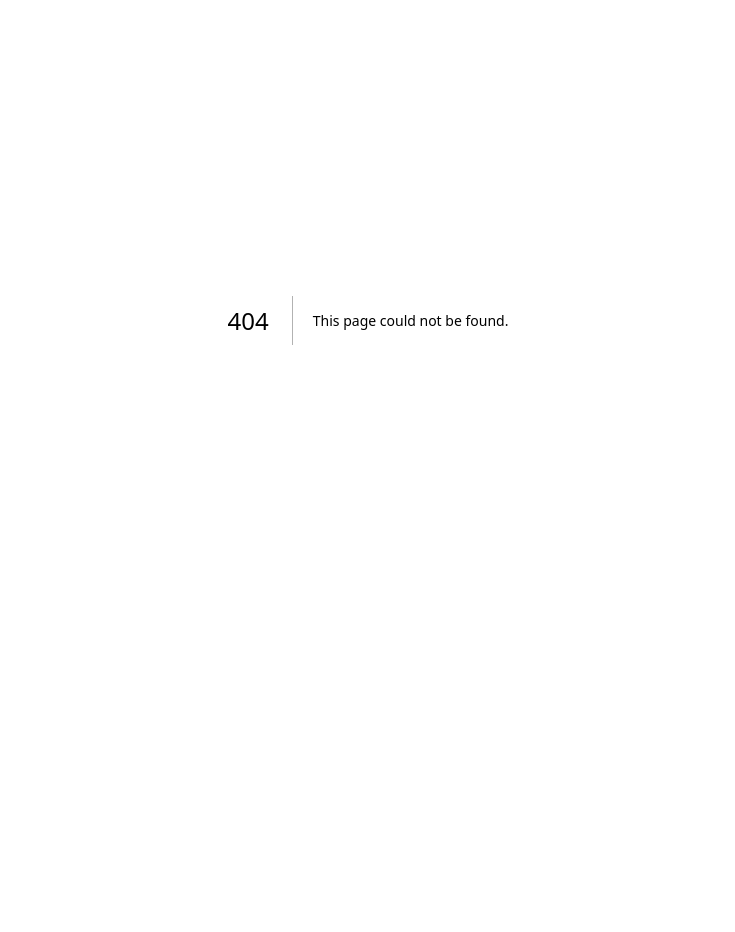
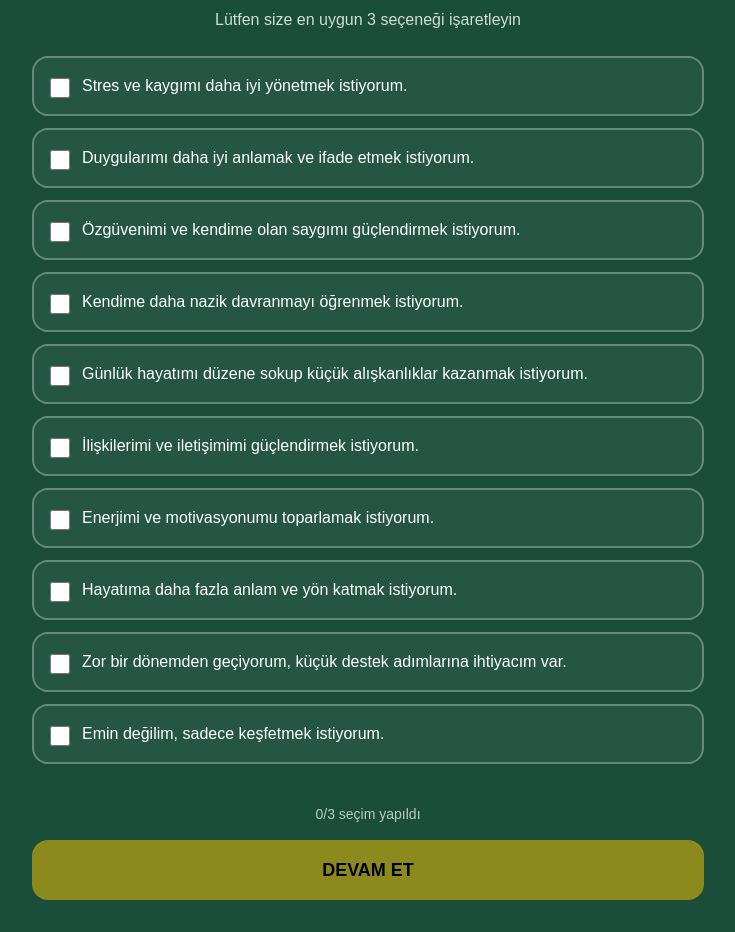
Before and after one commit to sambasoftwareuk/odysseyapp, a Next.js app: page /goals in a window 1280 px wide. Before the commit this address had no page. Shown: the part 80-1012 px from the top of the page, without its empty margins (272-1007 px from the left). Before the commit the page ends 800 px from the top, so only its background shows below. Built offline with nearby package versions, Linux system fonts and the light colour scheme.

Commit message:
create goals page

```diff
--- /dev/null
+++ b/app/goals/page.js
@@ -0,0 +1,99 @@
+"use client";
+
+import { useState } from "react";
+import { useRouter } from "next/navigation";
+
+const goals = [
+  "Stres ve kaygımı daha iyi yönetmek istiyorum.",
+  "Duygularımı daha iyi anlamak ve ifade etmek istiyorum.",
+  "Özgüvenimi ve kendime olan saygımı güçlendirmek istiyorum.",
+  "Kendime daha nazik davranmayı öğrenmek istiyorum.",
+  "Günlük hayatımı düzene sokup küçük alışkanlıklar kazanmak istiyorum.",
+  "İlişkilerimi ve iletişimimi güçlendirmek istiyorum.",
+  "Enerjimi ve motivasyonumu toparlamak istiyorum.",
+  "Hayatıma daha fazla anlam ve yön katmak istiyorum.",
+  "Zor bir dönemden geçiyorum, küçük destek adımlarına ihtiyacım var.",
+  "Emin değilim, sadece keşfetmek istiyorum.",
+];
+
+export default function GoalsPage() {
+  const router = useRouter();
+  const [selectedGoals, setSelectedGoals] = useState([]);
+
+  const handleCheckboxChange = (goal) => {
+    if (selectedGoals.includes(goal)) {
+      // Seçimi kaldır
+      setSelectedGoals(selectedGoals.filter((g) => g !== goal));
+    } else {
+      // Yeni seçim ekle (maksimum 3)
+      if (selectedGoals.length < 3) {
+        setSelectedGoals([...selectedGoals, goal]);
+      }
+    }
+  };
+
+  const handleContinue = () => {
+    if (selectedGoals.length === 3) {
+      router.push("/next-page");
+    }
+  };
+
+  return (
+    <div className="flex min-h-screen flex-col bg-[#1a4d3a] px-4 py-8">
+      <div className="mx-auto w-full max-w-2xl space-y-6">
+        <h1 className="text-center text-2xl font-semibold text-white">
+          Hedeflerinizi Seçin
+        </h1>
+        <p className="text-center text-base text-white/80">
+          Lütfen size en uygun 3 seçeneği işaretleyin
+        </p>
+
+        <div className="space-y-3">
+          {goals.map((goal, index) => {
+            const isSelected = selectedGoals.includes(goal);
+            const isDisabled = !isSelected && selectedGoals.length >= 3;
+
+            return (
+              <label
+                key={index}
+                className={`flex cursor-pointer items-start gap-3 rounded-2xl border-2 p-4 transition-all ${
+                  isSelected
+                    ? "border-yellow-400 bg-yellow-400/10"
+                    : isDisabled
+                    ? "border-white/20 bg-white/5 opacity-50"
+                    : "border-white/30 bg-white/5 hover:border-white/50"
+                }`}
+              >
+                <input
+                  type="checkbox"
+                  checked={isSelected}
+                  onChange={() => handleCheckboxChange(goal)}
+                  disabled={isDisabled}
+                  className="mt-1 h-5 w-5 cursor-pointer rounded border-2 border-white/50 bg-transparent text-yellow-400 focus:ring-2 focus:ring-yellow-400 focus:ring-offset-2 focus:ring-offset-[#1a4d3a] disabled:cursor-not-allowed"
+                />
+                <span className="flex-1 text-base text-white">{goal}</span>
+              </label>
+            );
+          })}
+        </div>
+
+        <div className="pt-4">
+          <p className="mb-4 text-center text-sm text-white/70">
+            {selectedGoals.length}/3 seçim yapıldı
+          </p>
+          <button
+            onClick={handleContinue}
+            disabled={selectedGoals.length !== 3}
+            className={`w-full rounded-2xl px-6 py-4 text-lg font-semibold text-black transition-all ${
+              selectedGoals.length === 3
+                ? "bg-yellow-400 hover:bg-yellow-500 active:scale-95"
+                : "bg-yellow-400/50 cursor-not-allowed"
+            }`}
+          >
+            DEVAM ET
+          </button>
+        </div>
+      </div>
+    </div>
+  );
+}
--- a/app/page.js
+++ b/app/page.js
@@ -1,6 +1,10 @@
+"use client";
+
 import Image from "next/image";
+import { useRouter } from "next/navigation";
 
 export default function Home() {
+  const router = useRouter();
   return (
     <div className="flex min-h-screen flex-col bg-sky-100">
       <div className="relative h-[40vh] w-full overflow-hidden">
@@ -20,19 +24,28 @@ export default function Home() {
 
           <div className="space-y-4">
             <p className="text-lg">Bir hesabınız var mı?</p>
-            <button className="rounded-4xl bg-yellow-400 text-lg font-semibold text-black transition-all hover:bg-yellow-500 active:scale-95 px-4 py-2">
+            <button
+              onClick={() => router.push("/goals")}
+              className="rounded-4xl bg-yellow-400 text-lg font-semibold text-black transition-all hover:bg-yellow-500 active:scale-95 px-4 py-2 cursor-pointer"
+            >
               GİRİŞ
             </button>
           </div>
           <div className="space-y-4">
             <p className="text-lg">Yok mu?</p>
-            <button className="rounded-4xl bg-yellow-400 px-4 py-2 text-lg font-semibold text-black transition-all hover:bg-yellow-500 active:scale-95">
+            <button
+              onClick={() => router.push("/goals")}
+              className="rounded-4xl bg-yellow-400 px-4 py-2 text-lg font-semibold text-black transition-all hover:bg-yellow-500 active:scale-95 cursor-pointer"
+            >
               KAYIT OL
             </button>
           </div>
           <div className="space-y-4 pt-4">
             <p className="text-base opacity-90">ya da kayıt olmadan:</p>
-            <button className="rounded-4xl bg-yellow-400 px-4 py-2 text-lg font-semibold text-black transition-all hover:bg-yellow-500 active:scale-95">
+            <button
+              onClick={() => router.push("/goals")}
+              className="rounded-4xl bg-yellow-400 px-4 py-2 text-lg font-semibold text-black transition-all hover:bg-yellow-500 active:scale-95 cursor-pointer"
+            >
               DEVAM ET
             </button>
           </div>
```
